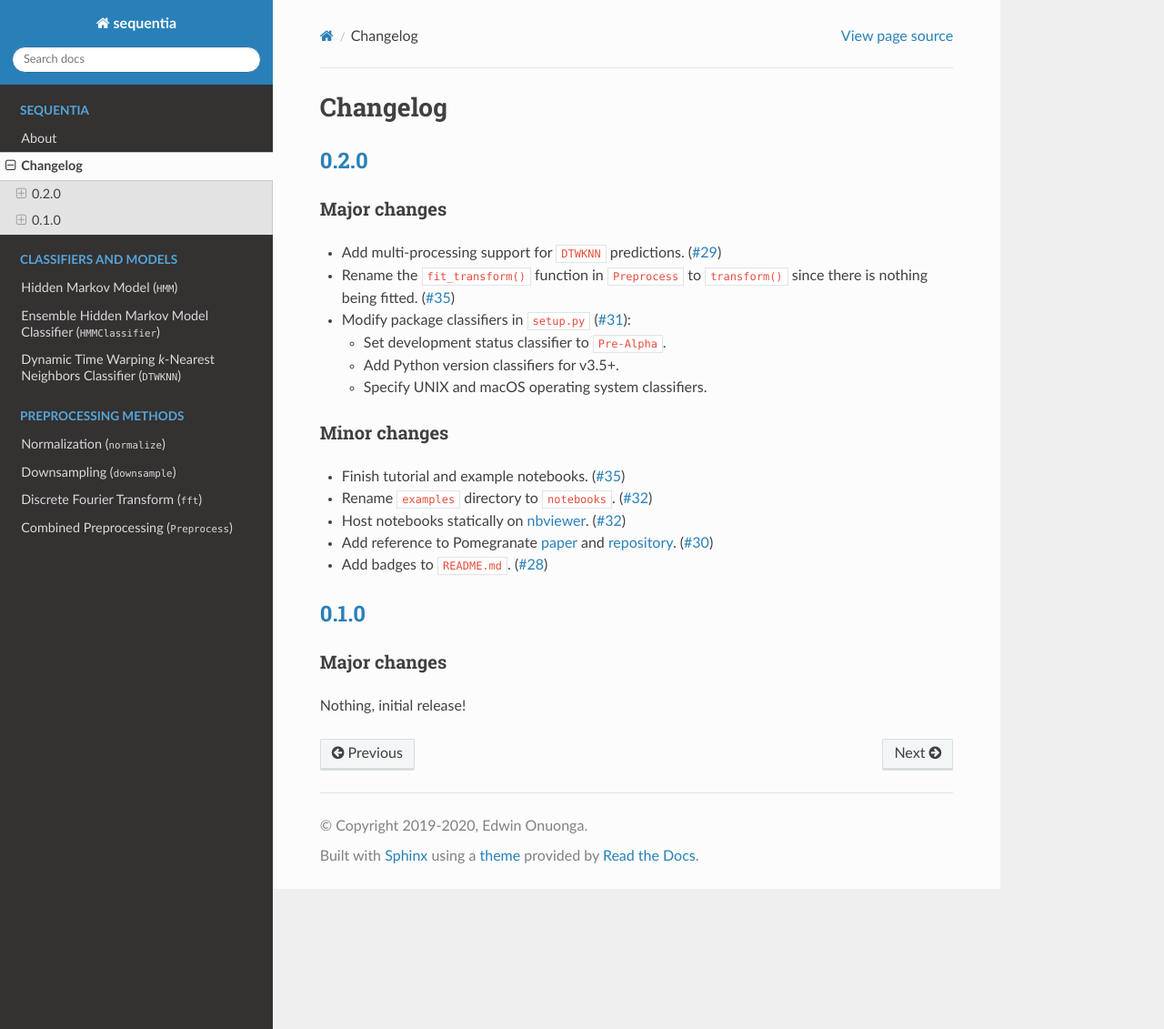
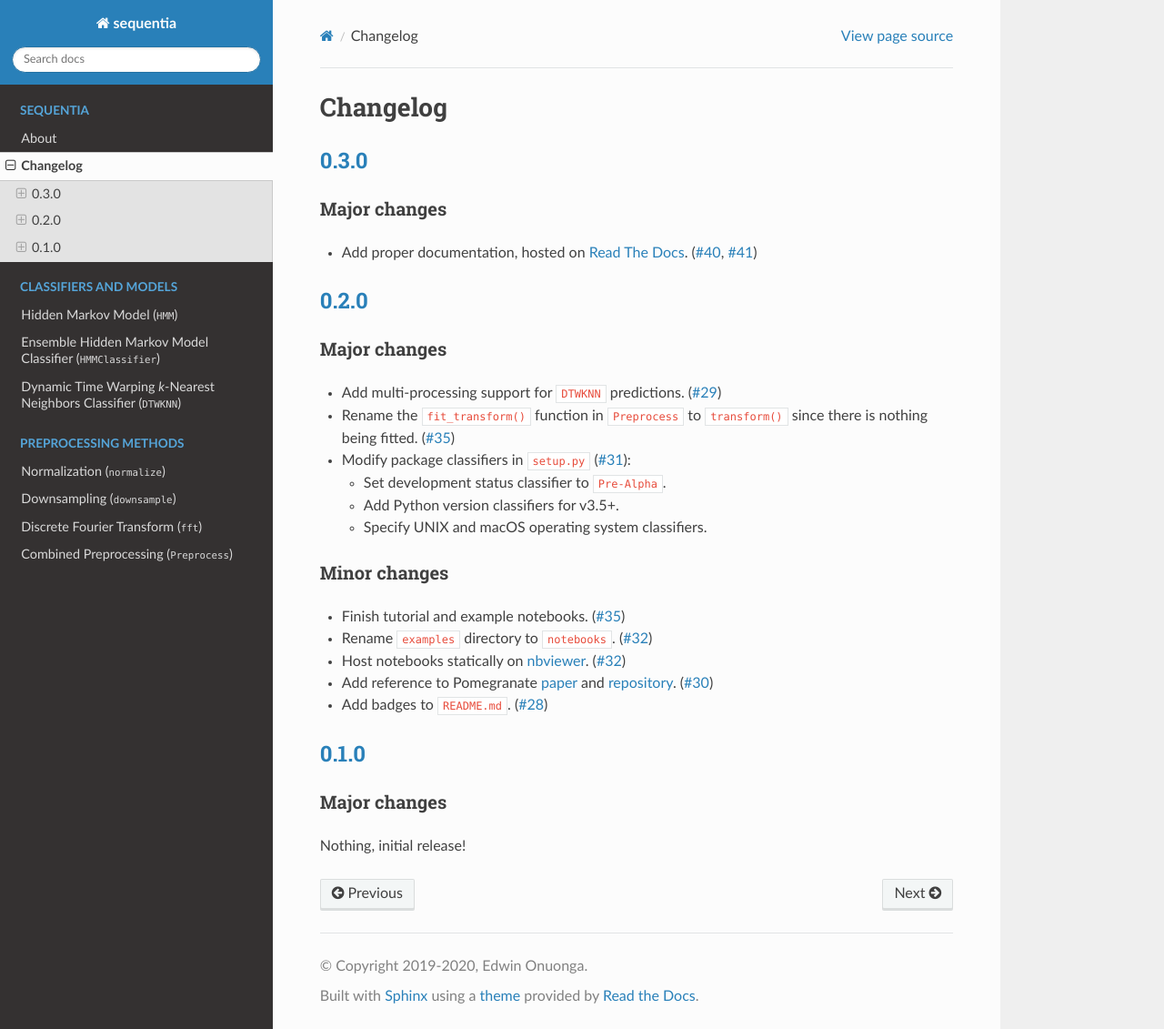
Before and after one commit to eonu/sequentia, a Sphinx documentation site: the page built from docs/changelog.rst, in a window 1280 px wide and 1131 px high. Shown: the whole window at 91% size. Built offline with Sphinx 7.4.7 and the Read the Docs theme 2.0.0, drawn with Linux system fonts in a browser that asks for light colours.

Commit message:
[release] 0.3.0 🎉 (📚) (#42)

```diff
--- a/CHANGELOG.md
+++ b/CHANGELOG.md
@@ -1,3 +1,9 @@
+## [0.3.0](https://github.com/eonu/sequentia/releases/tag/v0.3.0)
+
+#### Major changes
+
+- Add proper documentation, hosted on [Read The Docs](https://sequentia.readthedocs.io/en/latest). ([#40](https://github.com/eonu/sequentia/pull/40), [#41](https://github.com/eonu/sequentia/pull/41))
+
 ## [0.2.0](https://github.com/eonu/sequentia/releases/tag/v0.2.0)
 
 #### Major changes
--- a/docs/conf.py
+++ b/docs/conf.py
@@ -24,7 +24,7 @@ copyright = '2019-2020, Edwin Onuonga'
 author = 'Edwin Onuonga'
 
 # The full version, including alpha/beta/rc tags
-release = '0.2.0'
+release = '0.3.0'
 
 # -- General configuration ---------------------------------------------------
 
--- a/setup.py
+++ b/setup.py
@@ -3,7 +3,7 @@
 from __future__ import print_function
 from setuptools import setup, find_packages
 
-VERSION = '0.2.0'
+VERSION = '0.3.0'
 
 with open('README.md', 'r') as fh:
     long_description = fh.read()
```
